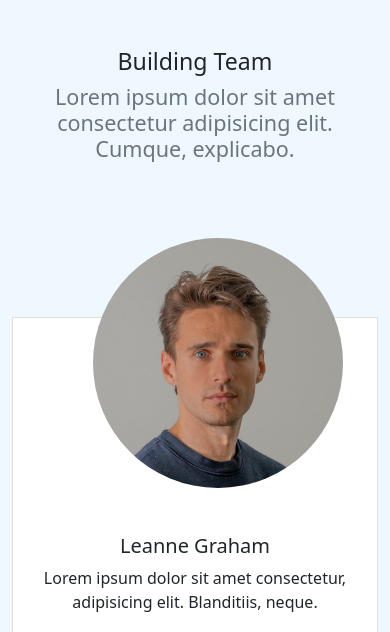
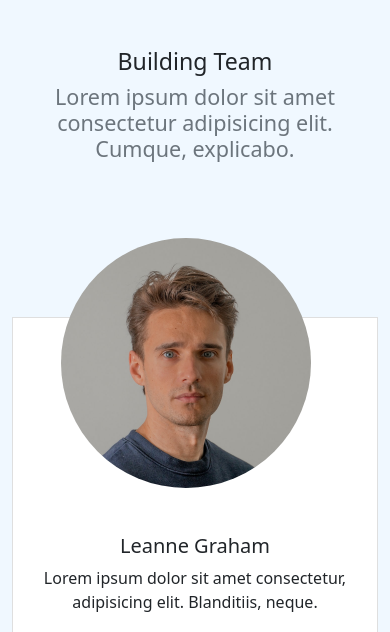
Before and after one commit to amolkapadi/circleimgteamsection, a plain HTML site: page index.html in a window 390 px wide. Shown: the top 632 px of the page. Drawn offline with nearby package versions, Linux system fonts and the light colour scheme.

Commit message:
Update style.css

```diff
--- a/style.css
+++ b/style.css
@@ -31,3 +31,10 @@ body{
 .bi{
     font-size: 25px;
 }
+@media only screen and (max-width: 600px) {
+    .card-img-top{
+
+        left: 48px !important;
+
+    }
+  }
```
